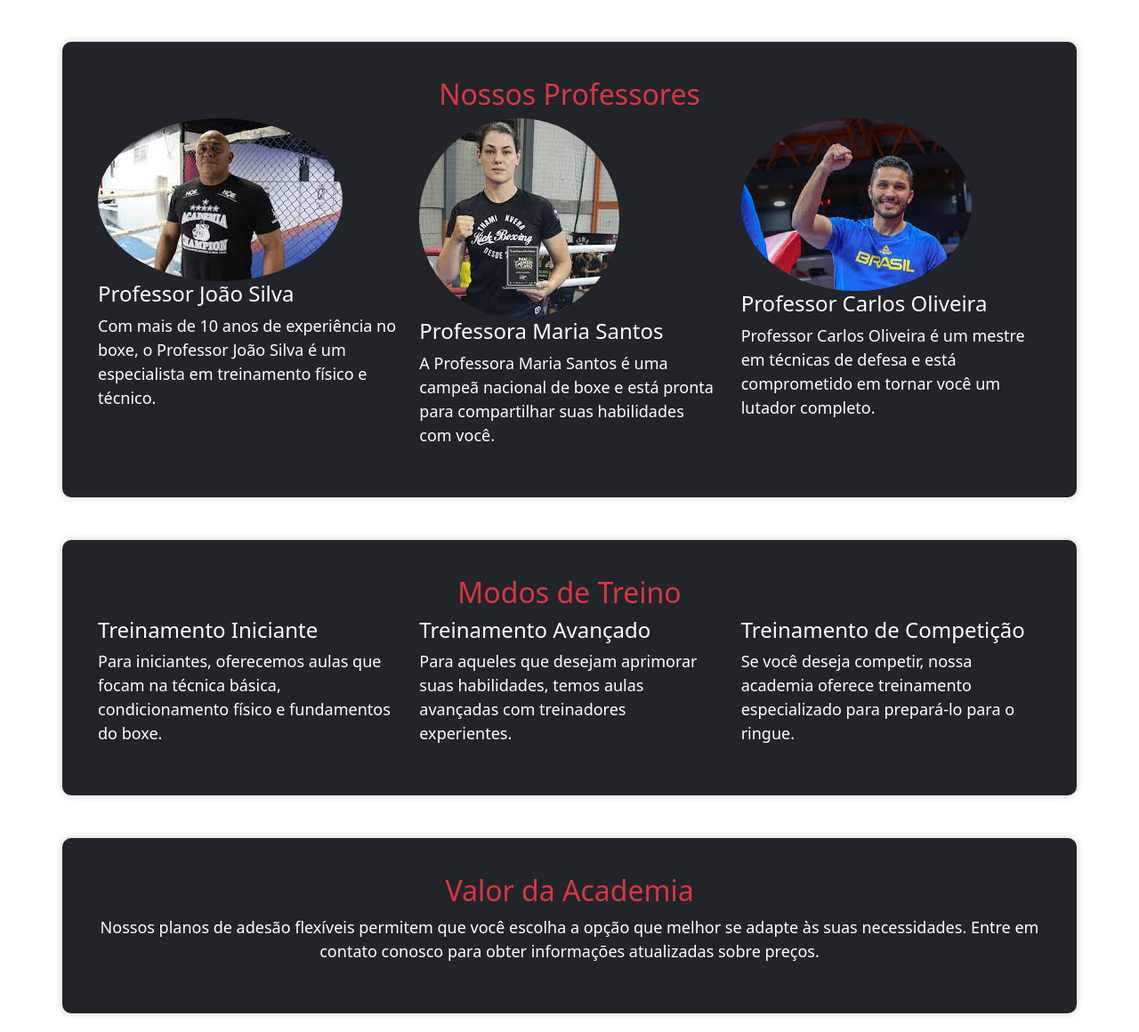
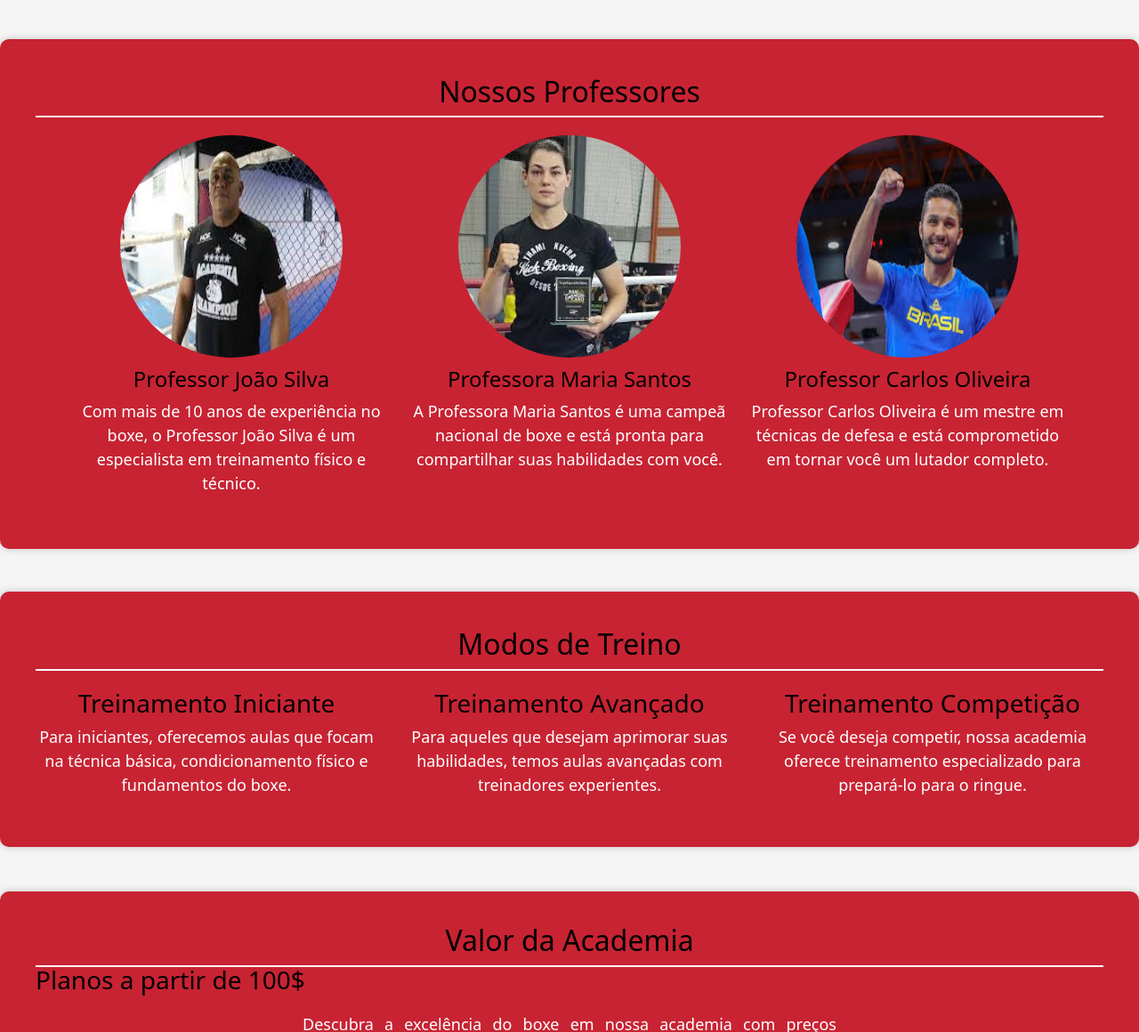
Before and after one commit to Mauricio-TW/Academia_Boxe, a PHP site: page /paginas/index.html in a window 1280 px wide. Shown: the part 849-2009 px from the top of the page at 89% size. Run offline with PHP 8.4, Linux system fonts and the light colour scheme.

Commit message:
Ajeitando

```diff
--- a/CSS/Style.css
+++ b/CSS/Style.css
@@ -1,65 +1,69 @@
 /* Estilos para a seção Nossos Professores */
 .professors-section {
   background-color: #f4f4f4;
-    padding: 40px 0;
+  padding: 40px;
+  width: 100%;
+  background-color: #c82333 !important;
+  color: #fff !important;
+  margin: 0;
+}
+
+/*Divisor do titulo*/
+.title-divider.text-black {
+  position: relative;
+  color: #000 !important;
+}
+
+.title-divider::after {
+  content: '';
+  position: absolute;
+  bottom: -10px;
+  left: 0;
+  width: 100%;
+  height: 2px;
+  background-color: #fff;
+}
+
+/*Continuação seção dos professores*/
+.professors-section h2 {
+  margin-bottom: 30px;
 }
 
 .professor-card {
   text-align: center;
+  margin-bottom: 20px;
 }
 
-  .professor-card img {
-    max-width: 100%;
-    border-radius: 50%;
+.professor-info {
+  display: inline-block;
 }
 
-  /*Seção Login */
-  .section_login {
-    padding: 50px 0;
+.professor-info h4 {
+  color: #000 !important;
 }
 
-  .div_login {
-    background-color: #343a40;
-    border-radius: 10px;
-    padding: 20px;
-    box-shadow: 0px 0px 10px 0px rgba(0,0,0,0.1);
+.professor-info img {
+  width: 250px;
+  height: 250px;
+  border-radius: 50%;
+  margin-bottom: 10px;
 }
 
-  .formulario_login {
-    max-width: 400px;
-    margin: auto;
+.professor-info .text {
+  text-align: justify;
 }
 
-  .formulario_login label {
-    color: white;
+.professor-info h4,
+.professor-info p {
+  text-align: center;
 }
 
-  .formulario_login input[type="email"],
-  .formulario_login input[type="password"] {
-    background-color: #f8f9fa;
-    border: 1px solid #ced4da;
+.professor-info p {
+  margin-top: 0;
+  margin-bottom: 0;
 }
 
-  .formulario_login input[type="submit"] {
-    background-color: #dc3545;
-    border: none;
-    color: #ffffff;
-    transition: background-color 0.3s;
-  }
-
-  .formulario_login input[type="submit"]:hover {
-    background-color: #c82333;
-  }
-
-  .recuperar_login {
-    color: white;
-  }
-
-  .recuperar_login:hover {
-    color: #6c757d;
-  }
-
-  /* Estilos para a seção Cadstro */
+ /* Estilos para a seção Cadastro */
   .section_cadastro {
     padding: 50px 0;
     background-color: #f8f9fa;
@@ -94,15 +98,6 @@
     margin-right: 10px;
   }
 
-  /* Estilo botoes login */
-  .espacamento_form {
-    margin-bottom: 10px;
-}
-
-  .div_botao_form {
-    margin-top: 20px;
-}
-
  /* Estilos para os botões */
   .botao {
     border: none;
@@ -118,22 +113,79 @@
 
 /* Estilos para a seção Modos de Treino */
 .training-section {
-    background-color: #e9e9e9;
-    padding: 40px 0;
+  background-color: #c82333 !important;
+  color: #fff !important;
+  margin-bottom: 50px;
 }
 
-  .training-mode {
+.training-section .col-md-4 {
   text-align: center;
-    margin-bottom: 30px;
+}
+
+.training-section h3 {
+  color: #000 !important;
+  margin-top: 20px;
+}
+
+.training-section h2 {
+  color: #000 !important;
+  margin-bottom: 10px;
+}
+
+.training-section h3.text-black {
+  color: #000 !important;
+}
+
+.training-section .text-justify {
+  text-align: justify !important;
+}
+
+.training-section .container {
+  padding: 0 15px;
+}
+
+.title-divider {
+  position: relative;
+  color: #222 !important;
+}
+
+.title-divider::after {
+  content: '';
+  position: absolute;
+  bottom: -10px;
+  left: 0;
+  width: 100%;
+  height: 2px;
+  background-color: #fff !important;
 }
 
 /* Estilos para a seção Valor da Academia */
 .pricing-section {
-    background-color: #dcdcdc;
+  background-color: #c82333 !important;
+  color: #fff !important;
   padding: 40px 0;
 }
 
-  /* Estilizando os botões */
+.pricing-section .line {
+  width: 100%; /* Garante que a linha ocupe toda a largura */
+  margin: 20px auto; /* Adiciona margem para separar o texto da linha */
+  background-color: #fff; /* Cor da linha */
+  height: 1px; /* Altura da linha */
+}
+
+.pricing-section h2 {
+  color: #000 !important;
+  margin-top: 20px;
+  text-align: center;
+}
+
+.pricing-section p {
+  margin-top: 20px;
+  font-size: 18px;
+  text-align: justify;
+}
+
+/* Estilo dos botões */
   .btn-danger {
     background-color: #dc3545;
     border-color: #dc3545;
@@ -152,16 +204,6 @@
     position: relative;
     overflow: hidden;
   }
-  /* Icones do Footer */
-  .social-icon i {
-    font-size: 24px;
-    margin-right: 10px;
-  }
-  footer {
-    bottom: 0;
-    width: 100%;
-    background-color: #343a40;
-  }
 
 /* Estilos para as seções personalizadas */
 .professors-section,
@@ -174,14 +216,14 @@
   box-shadow: 0 0 10px rgba(0, 0, 0, 0.2);
 }
 
-/* Estilize os títulos das seções */
+/* Estilos para os títulos das seções */
 .professors-section h2,
 .training-section h2,
 .pricing-section h2 {
   color: #dc3545;
 }
 
-/* Estilize o texto dentro das seções */
+/* Estilo para o texto dentro das seções */
 .professors-section p,
 .training-section p,
 .pricing-section p {
--- a/CSS/menu.css
+++ b/CSS/menu.css
@@ -1,6 +1,10 @@
 *{
     margin: 0;
     padding: 0;
+}
+
+body{
+	background-color: whitesmoke;
 }
 
 /*Header*/
@@ -24,6 +28,7 @@ header {
 	padding: 10px;
     height: 70px;
     background-color: #c82333;;
+	margin-bottom: 30px;
     font-family: Arial, Helvetica, sans-serif;
 }
 
--- a/paginas/espaço.html
+++ b/paginas/espaço.html
@@ -21,6 +21,7 @@
       <img src="../Imagens/boxe_logo.png" alt="Logo" class="logo">
     </a>
   </header>
+
   <!--Navbar-->
   <section id="nav">
     <input type="checkbox" id="bt_menu" />
@@ -29,6 +30,7 @@
       <ul>
         <li><a href="index.html">Inicio</a></li>
         <li><a href="espaço.html">Espaço</a></li>
+        <li><a href="agendamento.html">Agendamento</a></li>
         <li><a href="professores.html">Professores</a></li>
         <li><a href="treinos.html">Treinos</a></li>
         <li><a href="valores.html">Valores</a></li>
@@ -153,7 +155,7 @@
       </a>
     </div><!-- Fim da div divfooter -->
     <div id="divfim">
-      <p>&copy; 2024 Overlord. Todos os direitos reservados.</p>
+      <p>&copy; 2024 Senac Boxe. Todos os direitos reservados.</p>
     </div><!-- Fim da div divfim -->
   </footer>
 </body>
--- a/paginas/index.html
+++ b/paginas/index.html
@@ -1,5 +1,6 @@
 <!DOCTYPE html>
 <html lang="pt-br">
+
 <head>
   <meta charset="utf-8">
   <meta name="viewport" content="width=device-width, initial-scale=1">
@@ -11,6 +12,7 @@
   <title>Senac Boxe</title>
   <link rel="icon" href="../Imagens/boxe_logo.png" type="Logo">
 </head>
+
 <body>
 
   <!--Header-->
@@ -19,14 +21,16 @@
       <img src="../Imagens/boxe_logo.png" alt="Logo" class="logo">
     </a>
   </header>
+
   <!--Navbar-->
   <section id="nav">
-  <input type="checkbox" id="bt_menu"/>
+    <input type="checkbox" id="bt_menu" />
     <label for="bt_menu">&#9776</label>
     <nav id="menu">
       <ul>
         <li><a href="index.html">Inicio</a></li>
         <li><a href="espaço.html">Espaço</a></li>
+        <li><a href="agendamento.html">Agendamento</a></li>
         <li><a href="professores.html">Professores</a></li>
         <li><a href="treinos.html">Treinos</a></li>
         <li><a href="valores.html">Valores</a></li>
@@ -35,7 +39,6 @@
       </ul>
     </nav>
   </section>
-  <hr>
 
   <!-- Carousel -->
   <div id="demo" class="carousel slide" data-bs-ride="carousel">
@@ -81,55 +84,78 @@
   </div>
 
   <!-- Seção de Professores -->
-  <section class="container mt-5 professors-section bg-dark text-white">
-    <h2 class="text-center">Nossos Professores</h2>
+  <section class="container-fluid mt-5 professors-section bg-dark text-white">
+    <h2 class="text-center title-divider text-black">Nossos Professores</h2>
+    <div class="container">
       <div class="row">
-      <div class="col-md-4">
+        <div class="col-md-4 professor-card">
+          <div class="professor-info">
             <img src="../Imagens/treinador_01.jpg" alt="Professor João" class="img-fluid rounded-circle">
+            <div class="text">
               <h4>Professor João Silva</h4>
               <p>Com mais de 10 anos de experiência no boxe, o Professor João Silva é um especialista em treinamento físico e técnico.</p>
-      </div>
-      <div class="col-md-4">
+            </div><!--Fim da div text-->
+          </div><!--Fim da div prefossor-info-->
+        </div><!--Fim da div col-md-4 professor-card-->
+        <div class="col-md-4 professor-card">
+          <div class="professor-info">
             <img src="../Imagens/teinador_02.jpg" alt="Professora Maria" class="img-fluid rounded-circle">
+            <div class="text">
               <h4>Professora Maria Santos</h4>
               <p>A Professora Maria Santos é uma campeã nacional de boxe e está pronta para compartilhar suas habilidades com você.</p>
-      </div>
-      <div class="col-md-4">
+            </div><!--Fim da div text-->
+          </div><!--Fim da div prefossor-info-->
+        </div><!--Fim da div prefossor-info-->
+        <div class="col-md-4 professor-card">
+          <div class="professor-info">
             <img src="../Imagens/treinador_03.jpg" alt="Professor Carlos" class="img-fluid rounded-circle">
+            <div class="text">
               <h4>Professor Carlos Oliveira</h4>
               <p>Professor Carlos Oliveira é um mestre em técnicas de defesa e está comprometido em tornar você um lutador completo.</p>
+            </div><!--Fim da div text-->
+          </div><!--Fim da div prefossor-info-->
+        </div><!--Fim da div col-md-4 professor-card-->
       </div>
     </div>
   </section>
 
   <!-- Seção de Modos de Treino -->
-  <section class="container mt-5 training-section bg-dark text-white">
-    <h2 class="text-center">Modos de Treino</h2>
+  <section class="container-fluid mt-5 training-section bg-red text-white">
+    <h2 class="text-center title-divider">Modos de Treino</h2>
     <div class="row">
       <div class="col-md-4">
-        <h4>Treinamento Iniciante</h4>
-        <p>Para iniciantes, oferecemos aulas que focam na técnica básica, condicionamento físico e fundamentos do boxe.</p>
-      </div>
+        <h3 class="text-black">Treinamento Iniciante</h3>
+        <p>Para iniciantes, oferecemos aulas que focam na técnica básica, condicionamento físico e fundamentos do boxe.
+        </p>
+      </div><!--Fim da div col-md-4-->
       <div class="col-md-4">
-        <h4>Treinamento Avançado</h4>
+        <h3 class="text-black">Treinamento Avançado</h3>
         <p>Para aqueles que desejam aprimorar suas habilidades, temos aulas avançadas com treinadores experientes.</p>
-      </div>
+      </div><!--Fim da div col-md-4-->
       <div class="col-md-4">
-        <h4>Treinamento de Competição</h4>
+        <h3 class="text-black">Treinamento Competição</h3>
         <p>Se você deseja competir, nossa academia oferece treinamento especializado para prepará-lo para o ringue.</p>
-      </div>
-    </div>
+      </div><!--Fim da div col-md-4-->
+    </div><!--Fim da div row-->
   </section>
 
   <!-- Seção de Valor da Academia -->
-  <section class="container mt-5 pricing-section bg-dark text-white pricing-section mb-4">
-    <h2 class="text-center">Valor da Academia</h2>
-    <p class="text-center">Nossos planos de adesão flexíveis permitem que você escolha a opção que melhor se adapte às suas necessidades. Entre em contato conosco para obter informações atualizadas sobre preços.</p>
+  <section class="container-fluid mt-3 pt-3 pb-5 pricing-section bg-red text-white">
+      <h2 class="text-center title-divider">Valor da Academia</h2>
+          <h3 class="text-black">Planos a partir de 100$</h3>
+            <div class="col-md-6 offset-md-3 text-center">
+                <p>
+                  Descubra a excelência do boxe em nossa academia com preços acessíveis para todos os níveis de praticantes. Oferecemos um ambiente acolhedor e profissionais qualificados para ajudá-lo a alcançar seus objetivos.  resultados.
+                </p>
+            </div>
   </section>
 
   <!-- Seção do Mapa -->
   <section class="map-section">
-    <iframe src="https://www.google.com/maps/embed?pb=!1m18!1m12!1m3!1d3453.7963101833193!2d-51.220083804631244!3d-30.042701007070256!2m3!1f0!2f0!3f0!3m2!1i1024!2i768!4f13.1!3m3!1m2!1s0x951978567f17f28d%3A0x2c2c5272bacf4d3a!2sSenac%20Tech!5e0!3m2!1spt-BR!2sbr!4v1718232872653!5m2!1spt-BR!2sbr" width="600" height="450" style="border:0;" allowfullscreen="" loading="lazy" referrerpolicy="no-referrer-when-downgrade"></iframe>
+    <iframe
+      src="https://www.google.com/maps/embed?pb=!1m18!1m12!1m3!1d3453.7963101833193!2d-51.220083804631244!3d-30.042701007070256!2m3!1f0!2f0!3f0!3m2!1i1024!2i768!4f13.1!3m3!1m2!1s0x951978567f17f28d%3A0x2c2c5272bacf4d3a!2sSenac%20Tech!5e0!3m2!1spt-BR!2sbr!4v1718232872653!5m2!1spt-BR!2sbr"
+      width="600" height="450" style="border:0;" allowfullscreen="" loading="lazy"
+      referrerpolicy="no-referrer-when-downgrade"></iframe>
   </section>
 
   <!-- Seção do Footer -->
@@ -148,8 +174,9 @@
       </a>
     </div><!-- Fim da div divfooter -->
     <div id="divfim">
-      <p>&copy; 2024 Overlord. Todos os direitos reservados.</p>
+      <p>&copy; 2024 Senac Boxe. Todos os direitos reservados.</p>
     </div><!-- Fim da div divfim -->
   </footer>
 </body>
+
 </html>
--- a/paginas/professores.html
+++ b/paginas/professores.html
@@ -21,6 +21,7 @@
       <img src="../Imagens/boxe_logo.png" alt="Logo" class="logo">
     </a>
   </header>
+
   <!--Navbar-->
   <section id="nav">
     <input type="checkbox" id="bt_menu" />
@@ -29,6 +30,7 @@
       <ul>
         <li><a href="index.html">Inicio</a></li>
         <li><a href="espaço.html">Espaço</a></li>
+        <li><a href="agendamento.html">Agendamento</a></li>
         <li><a href="professores.html">Professores</a></li>
         <li><a href="treinos.html">Treinos</a></li>
         <li><a href="valores.html">Valores</a></li>
@@ -166,7 +168,7 @@
       </a>
     </div><!-- Fim da div divfooter -->
     <div id="divfim">
-      <p>&copy; 2024 Overlord. Todos os direitos reservados.</p>
+      <p>&copy; 2024 Senac Boxe. Todos os direitos reservados.</p>
     </div><!-- Fim da div divfim -->
   </footer>
 </body>
```
Also changed, not shown: paginas/agendamento.html (+12 -7 lines), paginas/cadastro.html (+7 -3 lines), paginas/compras.html (+4 -3 lines), paginas/treinos.html (+44 -10 lines), paginas/valores.html (+11 -3 lines). Lines whose indentation alone changed are shown as unchanged.
